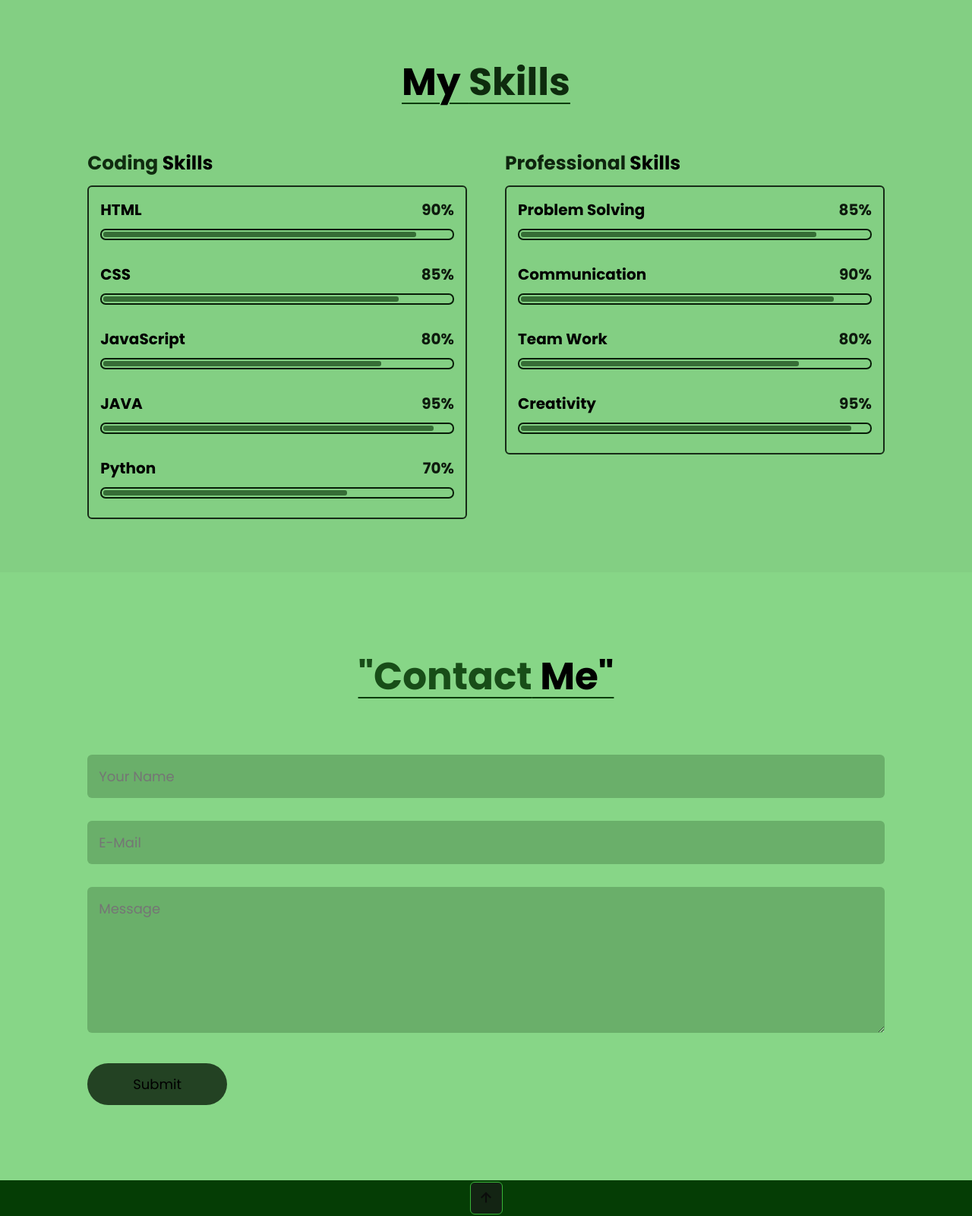
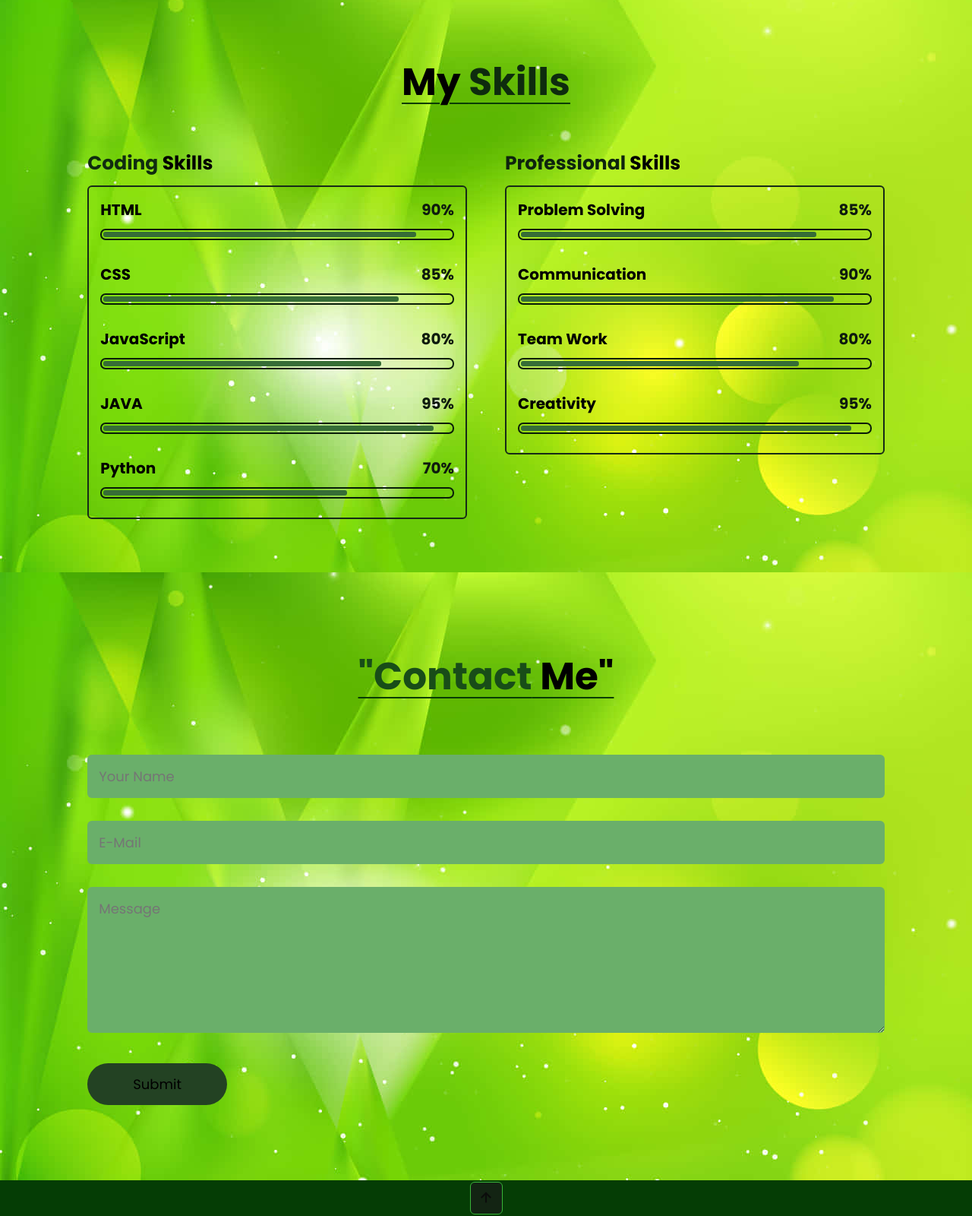
Before and after one commit to Coderofcoders70/lakshaya77.github.io, a plain HTML site: page index.html in a window 1280 px wide. Shown: the part 2347-3947 px from the top of the page at 76% size. Drawn offline with nearby package versions, Linux system fonts and the light colour scheme.

Commit message:
Update style.css

```diff
--- a/style.css
+++ b/style.css
@@ -175,6 +175,7 @@ section{
     justify-content: center;
     align-items: center;
     flex-direction: column;
+    background: url(b.png);
     gap: 2rem;
     padding-bottom: 6rem;
 }
@@ -301,7 +302,7 @@ section{
 .skills{
      min-height: auto;
      padding-bottom: 7rem;
-     background:  #83cf83;
+     background: url(b.png);
  }
 .skills .skills-row{
 display: flex;
@@ -390,6 +391,9 @@ width: 95%;
 .btn.btn2{
     display: inline-block;
     background: #234223;
+}
+.contact{
+    background: url(b.png);
 }
 .contact form{
     width: 100%;
```
